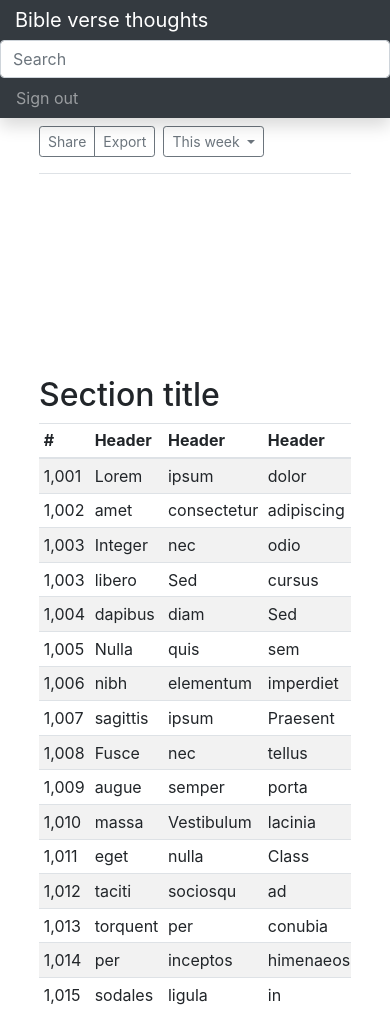
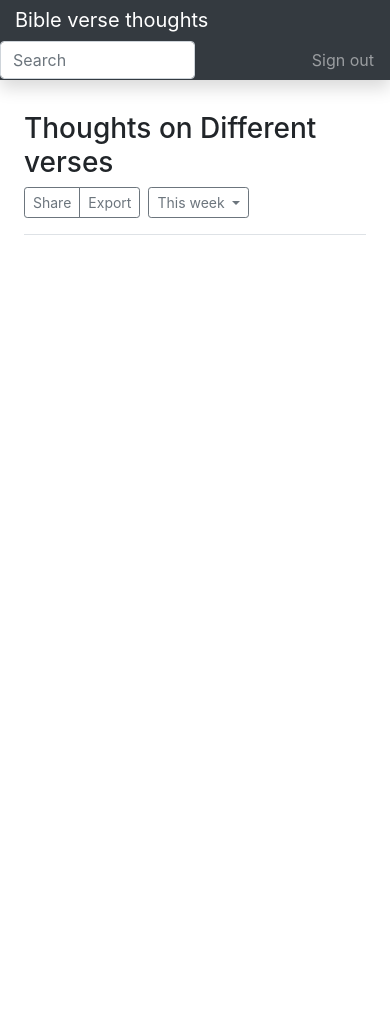
Before and after one commit to LABranagan/bible_com, a Django app: page / in a window 390 px wide. After the commit the page ends 235 px from the top, so only its background shows below. Run offline with Django 3.2, Linux system fonts and the light colour scheme; some libraries are stand-ins or nearby versions.

Commit message:
Correct dashboard

```diff
--- a/templates/base.html
+++ b/templates/base.html
@@ -31,7 +31,7 @@
 <body>
   <nav class="navbar navbar-dark fixed-top bg-dark flex-md-nowrap p-0 shadow">
     <a class="navbar-brand col-sm-3 col-md-2 mr-0" href="#">Bible verse thoughts</a>
-    <input class="form-control form-control-dark w-100" type="text" placeholder="Search" aria-label="Search">
+    <input class="form-control form-control-dark w-50" type="text" placeholder="Search" aria-label="Search">
     <ul class="navbar-nav px-3">
       <li class="nav-item text-nowrap">
         <a class="nav-link" href="#">Sign out</a>
@@ -44,89 +44,10 @@
       {% endblock %}
     </div>
 
-  <div class="container-fluid">
-  <div class="row">
-    <nav class="col-md-2 d-none d-md-block bg-light sidebar">
-      <div class="sidebar-sticky">
-        <ul class="nav flex-column">
-          <li class="nav-item">
-            <a class="nav-link active" href="#">
-              <span data-feather="home"></span>
-              Dashboard <span class="sr-only">(current)</span>
-            </a>
-          </li>
-          <li class="nav-item">
-            <a class="nav-link" href="#">
-              <span data-feather="file"></span>
-              Orders
-            </a>
-          </li>
-          <li class="nav-item">
-            <a class="nav-link" href="#">
-              <span data-feather="shopping-cart"></span>
-              Products
-            </a>
-          </li>
-          <li class="nav-item">
-            <a class="nav-link" href="#">
-              <span data-feather="users"></span>
-              Customers
-            </a>
-          </li>
-          <li class="nav-item">
-            <a class="nav-link" href="#">
-              <span data-feather="bar-chart-2"></span>
-              Reports
-            </a>
-          </li>
-          <li class="nav-item">
-            <a class="nav-link" href="#">
-              <span data-feather="layers"></span>
-              Integrations
-            </a>
-          </li>
-        </ul>
-
-        <h6 class="sidebar-heading d-flex justify-content-between align-items-center px-3 mt-4 mb-1 text-muted">
-          <span>Saved reports</span>
-          <a class="d-flex align-items-center text-muted" href="#">
-            <span data-feather="plus-circle"></span>
-          </a>
-        </h6>
-        <ul class="nav flex-column mb-2">
-          <li class="nav-item">
-            <a class="nav-link" href="#">
-              <span data-feather="file-text"></span>
-              Current month
-            </a>
-          </li>
-          <li class="nav-item">
-            <a class="nav-link" href="#">
-              <span data-feather="file-text"></span>
-              Last quarter
-            </a>
-          </li>
-          <li class="nav-item">
-            <a class="nav-link" href="#">
-              <span data-feather="file-text"></span>
-              Social engagement
-            </a>
-          </li>
-          <li class="nav-item">
-            <a class="nav-link" href="#">
-              <span data-feather="file-text"></span>
-              Year-end sale
-            </a>
-          </li>
-        </ul>
-      </div>
-    </nav>
-  </div>
-
   <div>
     <main role="main" class="col-md-9 ml-sm-auto col-lg-10 px-4">
-      <div class="d-flex justify-content-between flex-wrap flex-md-nowrap align-items-center pt-3 pb-2 mb-3 border-bottom">
-        <h1 class="h2">Dashboard</h1>
+      <div class="d-flex justify-content-between flex-wrap flex-md-nowrap align-items-center pt-5 pb-2 mb-3 border-bottom">
+        <h3>Thoughts on Different verses</h3>
         <div class="container-fluid">
             {% block dash_content %}
             {% endblock %}
@@ -143,139 +64,10 @@
         </div>
       </div>
 
-      <canvas class="my-4 w-100" id="myChart" width="900" height="380"></canvas>
 
-      <h2>Section title</h2>
-      <div class="table-responsive">
-        <table class="table table-striped table-sm">
-          <thead>
-            <tr>
-              <th>#</th>
-              <th>Header</th>
-              <th>Header</th>
-              <th>Header</th>
-              <th>Header</th>
-            </tr>
-          </thead>
-          <tbody>
-            <tr>
-              <td>1,001</td>
-              <td>Lorem</td>
-              <td>ipsum</td>
-              <td>dolor</td>
-              <td>sit</td>
-            </tr>
-            <tr>
-              <td>1,002</td>
-              <td>amet</td>
-              <td>consectetur</td>
-              <td>adipiscing</td>
-              <td>elit</td>
-            </tr>
-            <tr>
-              <td>1,003</td>
-              <td>Integer</td>
-              <td>nec</td>
-              <td>odio</td>
-              <td>Praesent</td>
-            </tr>
-            <tr>
-              <td>1,003</td>
-              <td>libero</td>
-              <td>Sed</td>
-              <td>cursus</td>
-              <td>ante</td>
-            </tr>
-            <tr>
-              <td>1,004</td>
-              <td>dapibus</td>
-              <td>diam</td>
-              <td>Sed</td>
-              <td>nisi</td>
-            </tr>
-            <tr>
-              <td>1,005</td>
-              <td>Nulla</td>
-              <td>quis</td>
-              <td>sem</td>
-              <td>at</td>
-            </tr>
-            <tr>
-              <td>1,006</td>
-              <td>nibh</td>
-              <td>elementum</td>
-              <td>imperdiet</td>
-              <td>Duis</td>
-            </tr>
-            <tr>
-              <td>1,007</td>
-              <td>sagittis</td>
-              <td>ipsum</td>
-              <td>Praesent</td>
-              <td>mauris</td>
-            </tr>
-            <tr>
-              <td>1,008</td>
-              <td>Fusce</td>
-              <td>nec</td>
-              <td>tellus</td>
-              <td>sed</td>
-            </tr>
-            <tr>
-              <td>1,009</td>
-              <td>augue</td>
-              <td>semper</td>
-              <td>porta</td>
-              <td>Mauris</td>
-            </tr>
-            <tr>
-              <td>1,010</td>
-              <td>massa</td>
-              <td>Vestibulum</td>
-              <td>lacinia</td>
-              <td>arcu</td>
-            </tr>
-            <tr>
-              <td>1,011</td>
-              <td>eget</td>
-              <td>nulla</td>
-              <td>Class</td>
-              <td>aptent</td>
-            </tr>
-            <tr>
-              <td>1,012</td>
-              <td>taciti</td>
-              <td>sociosqu</td>
-              <td>ad</td>
-              <td>litora</td>
-            </tr>
-            <tr>
-              <td>1,013</td>
-              <td>torquent</td>
-              <td>per</td>
-              <td>conubia</td>
-              <td>nostra</td>
-            </tr>
-            <tr>
-              <td>1,014</td>
-              <td>per</td>
-              <td>inceptos</td>
-              <td>himenaeos</td>
-              <td>Curabitur</td>
-            </tr>
-            <tr>
-              <td>1,015</td>
-              <td>sodales</td>
-              <td>ligula</td>
-              <td>in</td>
-              <td>libero</td>
-            </tr>
-          </tbody>
-        </table>
-      </div>
     </main>
   </div>
-  </div>
+
   <script src="https://code.jquery.com/jquery-3.3.1.slim.min.js" integrity="sha384-q8i/X+965DzO0rT7abK41JStQIAqVgRVzpbzo5smXKp4YfRvH+8abtTE1Pi6jizo" crossorigin="anonymous"></script>
     <script>window.jQuery || document.write('<script src="/docs/4.3/assets/js/vendor/jquery-slim.min.js"><\/script>')</script>
     <!-- <script src="/docs/4.3/dist/js/bootstrap.bundle.min.js" integrity="sha384-xrRywqdh3PHs8keKZN+8zzc5TX0GRTLCcmivcbNJWm2rs5C8PRhcEn3czEjhAO9o" crossorigin="anonymous"></script> -->
--- a/templates/home.html
+++ b/templates/home.html
@@ -7,7 +7,7 @@
 {% if user.is_authenticated %}
   Hi {{ user.username }}!
     <p>----------------------------------------------</p>
-    <p><a href="{%  url 'commentaries:list_thoughts' %}">Thoughts</a></p>
+    <p class="text-center">Look at a list of <a href="{%  url 'commentaries:list_thoughts' %}">Thoughts</a></p>
     <p>----------------------------------------------</p>
     <p><a href="{% url 'logout' %}">logout</a></p>
     <p><a href="{% url 'password_reset' %}">reset password</a></p>
```
Also changed, not shown: db.sqlite3.
